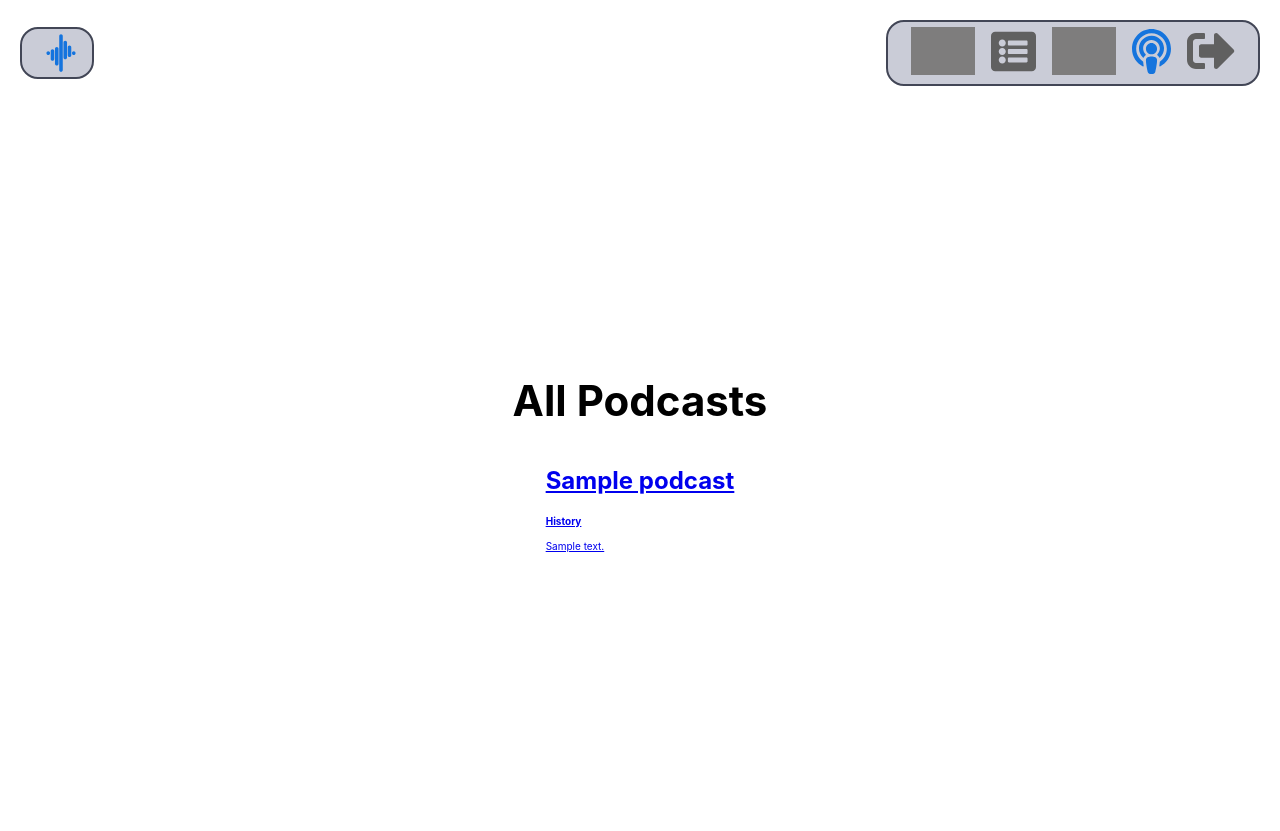
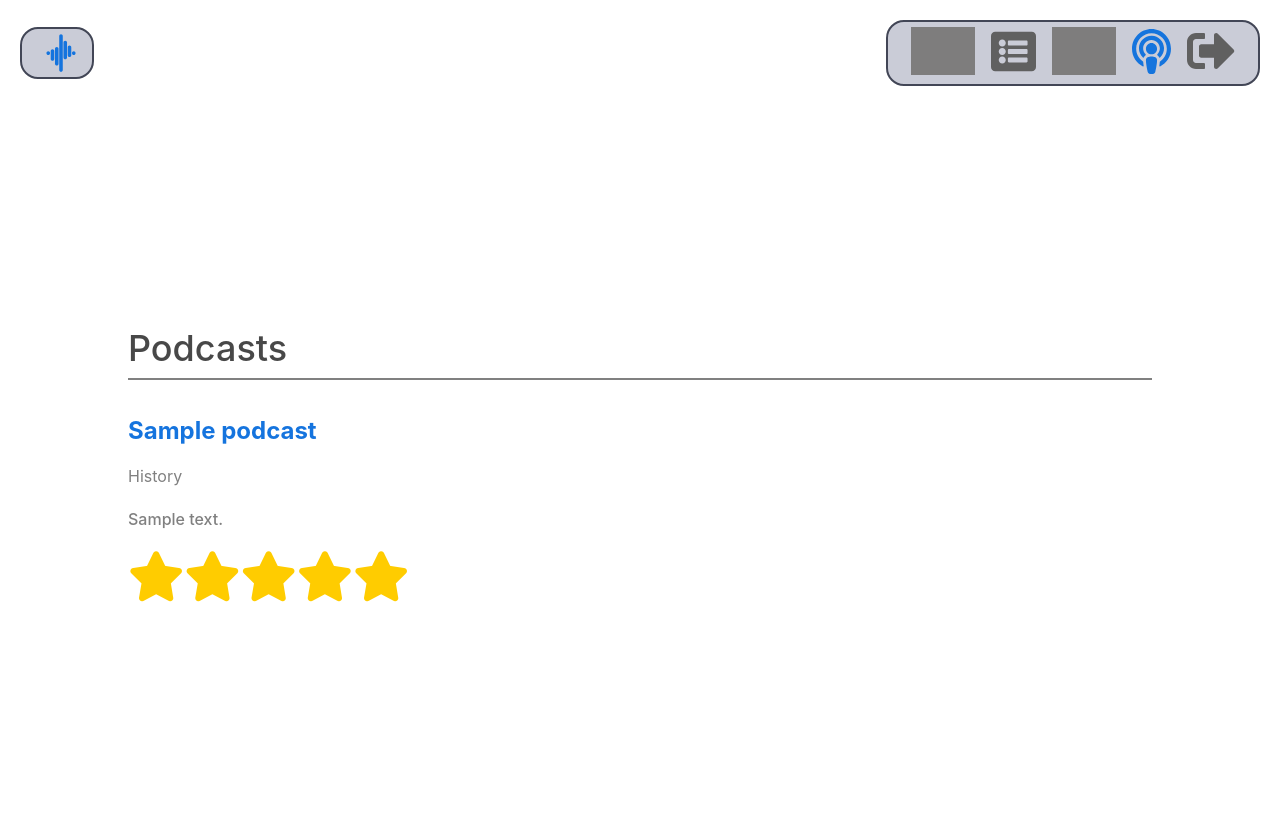
Before and after one commit to cJeffreys7/good-waves, a Django app: page /podcasts/ in a window 1280 px wide. Run offline with Django 3.2, Linux system fonts and the light colour scheme; a user stored in the database is signed in; tables that the repository leaves empty hold one stand-in row (values such as "Sample post"); some libraries are stand-ins or nearby versions; grey boxes are pictures that could not be loaded.

Commit message:
style Podcast Index view

```diff
--- a/main_app/static/css/base.css
+++ b/main_app/static/css/base.css
@@ -40,6 +40,7 @@ body {
   --submit: rgb(26, 128, 0);
   --danger: rgb(218, 68, 76);
   --danger-op: rgba(218, 68, 76, .5);
+  --star-fill: rgb(255, 204, 0);
   --card-box-shadow: 5px 5px 6px -1px #AAA;
   --font-xtreme: 4.2rem;
   --font-xxl: 3.6rem;
@@ -202,7 +203,18 @@ nav li {
   }
 
   main {
-    max-width: 1300px;
+    display: flex;
+    flex-direction: column;
+    align-items: flex-start;
+    width: 80%;
+  }
+
+  .page-header {
+    display: flex;
+    flex-direction: column;
+    align-items: flex-start;
+    width: 100%;
+    margin: 16px 0 16px;
   }
 
   nav,
@@ -231,7 +243,10 @@ nav li {
   }
 
   .page-header h1 {
-    font-size: var(--font-xtreme);
+    font-size: var(--font-xxl);
+    color: var(--text-lite-color);
+    margin-bottom: 0;
+    font-weight: 500;
   }
 
   .page-header img {
--- /dev/null
+++ b/main_app/static/css/podcast-index.css
@@ -0,0 +1,33 @@
+.page-header {
+  padding-bottom: 8px;
+  border-bottom: var(--text-lighter-color) solid 2px;
+}
+
+a {
+  text-decoration: none;
+}
+
+.card-title {
+  color: var(--logo-color);
+}
+
+.card-category {
+  color: var(--text-lighter-color);
+  font-size: var(--font-reg);
+  font-weight: 400;
+}
+
+p {
+  color: var(--text-lighter-color);
+  font-size: var(--font-reg);
+  font-weight: 500;
+  line-height: 150%;
+}
+
+.avg-rating {
+  display: flex;
+  justify-content: space-between;
+  width: 75%;
+  font-size: 5rem;
+  color: var(--star-fill);
+}
--- a/main_app/static/css/recommendation-list-index.css
+++ b/main_app/static/css/recommendation-list-index.css
@@ -4,7 +4,7 @@
   "avatar content";
   grid-template-columns: 32px 1fr;
   border: gray solid 2px;
-  width: 80%;
+  width: 100%;
   margin: 12px;
   padding: 0 12px 0;
 }
--- a/main_app/templates/main_app/podcast_form.html
+++ b/main_app/templates/main_app/podcast_form.html
@@ -11,7 +11,7 @@
   {% if object %}
     <h1>Edit {{object.name}}</h1>
   {% else %}
-    <h2 class="form-title">New Podcast</h2>
+    <h1>New Podcast</h1>
   {% endif %}
 </div>
 <form action="" method="post" class="form-container">
--- a/main_app/templates/main_app/podcast_list.html
+++ b/main_app/templates/main_app/podcast_list.html
@@ -3,24 +3,30 @@
 
 {% block head %}
 <link rel="stylesheet" type="text/css" href="{% static 'css/podcast-index.css' %}">
+<script src="https://kit.fontawesome.com/73eb34af13.js" crossorigin="anonymous"></script>
 {% endblock %}
 
 {% block content %}
 
 <section class="page-header">
-  <h1>All Podcasts</h1>
+  <h1>Podcasts</h1>
 </section>
 
 <section class="card-container">
   {% for podcast in podcast_list %}
     <div class="card">
-      <div class="card-bg">
-      </div>
       <a href="{% url 'podcasts_detail' podcast.id %}">
         <div class="card-content">
-          <h2>{{podcast.title}}</h2>
-          <h4>{{podcast.get_category_display}}</h3>
+          <h2 class="card-title">{{podcast.title}}</h2>
+          <h4 class="card-category">{{podcast.get_category_display}}</h3>
           <p>{{podcast.description}}</p>
+          <div class="avg-rating">
+            <div id="rating-1"><i class="fas fa-star"></i></div>
+            <div id="rating-2"><i class="fas fa-star"></i></div>
+            <div id="rating-3"><i class="fas fa-star"></i></div>
+            <div id="rating-4"><i class="fas fa-star"></i></div>
+            <div id="rating-5"><i class="fas fa-star"></i></div>
+          </div>
         </div>
       </a>
     </div>
--- a/main_app/templates/main_app/recommendationlist_confirm_delete.html
+++ b/main_app/templates/main_app/recommendationlist_confirm_delete.html
@@ -12,7 +12,7 @@
 {% block content %}
 
 <div class="page-header">
-  <h2 class="form-title">Delete Recommendation List</h2>
+  <h1>Delete Recommendation List</h1>
   <h3>{{object.name}}</h3>
 </div>
 <p>Are you sure you want to delete {{ object.name }}?</p>
--- a/main_app/templates/main_app/recommendationlist_form.html
+++ b/main_app/templates/main_app/recommendationlist_form.html
@@ -9,9 +9,9 @@
 
 <div class="page-header">
   {% if object %}
-    <h2 class="form-title">Edit {{object.name}}</h2>
+    <h1>Edit {{object.name}}</h1>
   {% else %}
-    <h2 class="form-title">New Recommendation List</h2>
+    <h1>New Recommendation List</h1>
   {% endif %}
 </div>
 <form action="" method="post" class="form-container">
```
Also changed, not shown: main_app/static/css/form.css (+1 -7 lines), main_app/static/css/recommendation-list-delete.css (+0 -22 lines).
